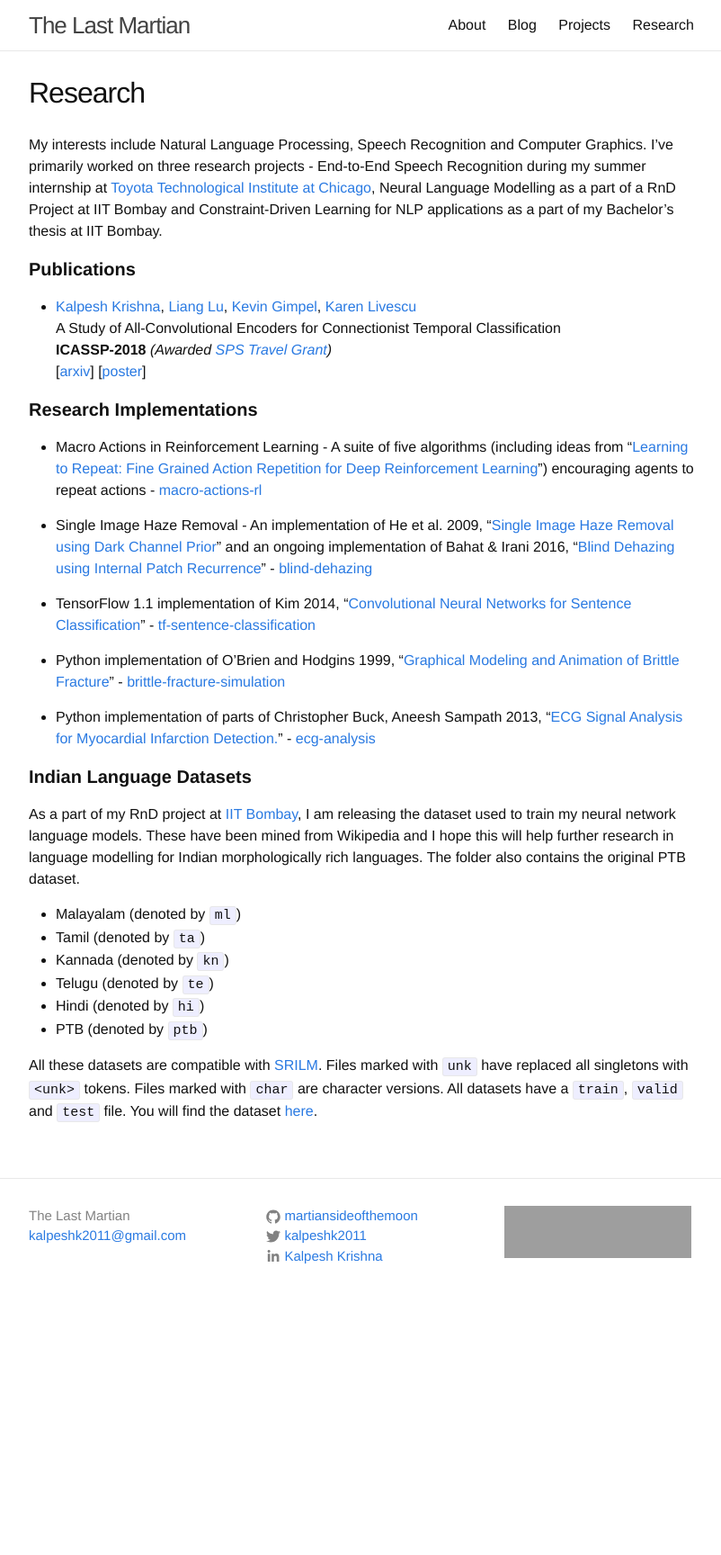
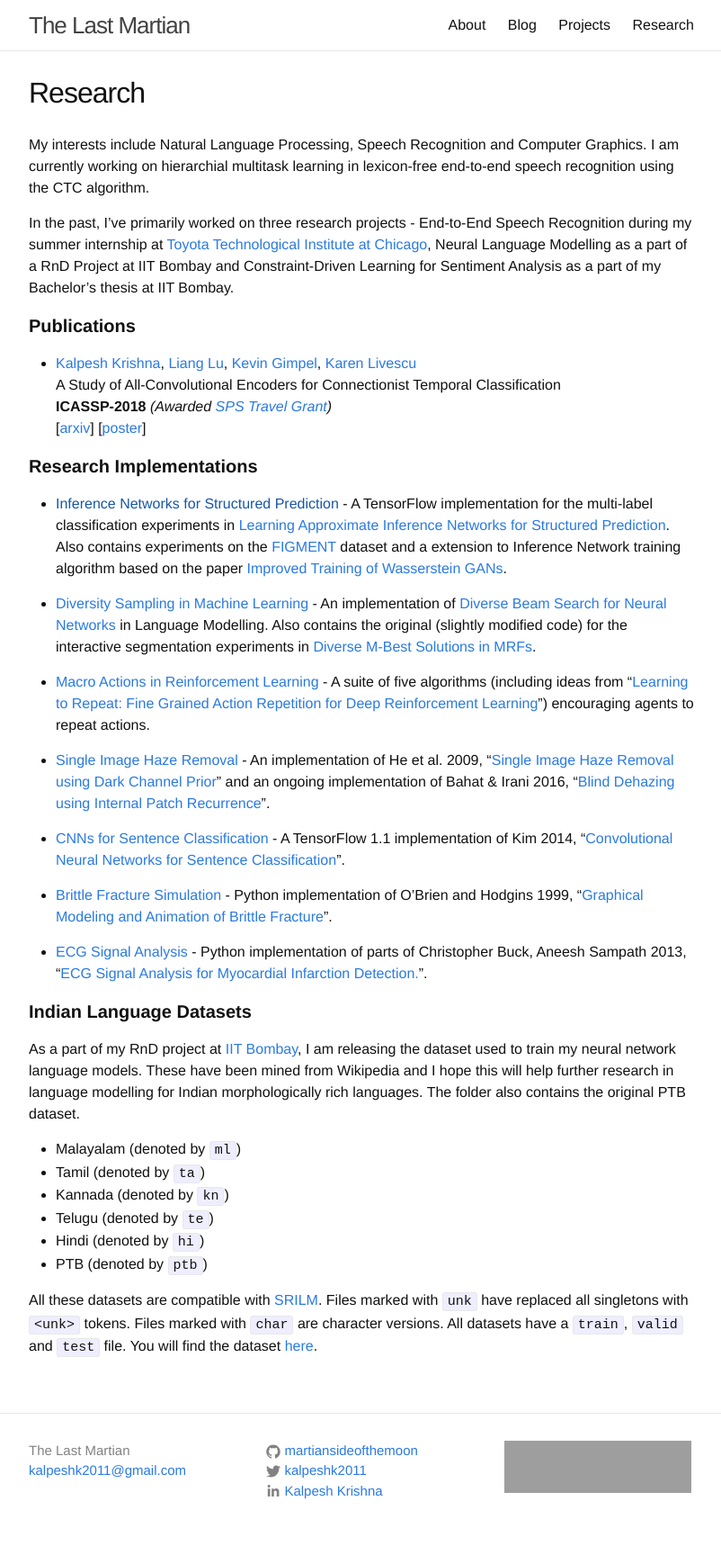
Before and after one commit to martiansideofthemoon/martiansideofthemoon.github.io, a Jekyll site: the page built from _pages/research.md, in a window 1280 px wide. Shown: the whole page at 90% size, without its empty margins (238-1040 px from the left). Built offline with Jekyll 4.4.1, drawn with Linux system fonts in a browser that asks for light colours; comment, search, counter and statistics services are not loaded; before the commit the page ends 1467 px from its top, so only the background shows below that; grey boxes are pictures that could not be loaded.

Commit message:
Research and about me updated

```diff
--- a/_pages/research.md
+++ b/_pages/research.md
@@ -3,7 +3,9 @@ layout: page
 title: Research
 permalink: /research/
 ---
-My interests include Natural Language Processing, Speech Recognition and Computer Graphics. I've primarily worked on three research projects - End-to-End Speech Recognition during my summer internship at [Toyota Technological Institute at Chicago](http://ttic.edu/), Neural Language Modelling as a part of a RnD Project at IIT Bombay and Constraint-Driven Learning for NLP applications as a part of my Bachelor's thesis at IIT Bombay.
+My interests include Natural Language Processing, Speech Recognition and Computer Graphics. I am currently working on hierarchial multitask learning in lexicon-free end-to-end speech recognition using the CTC algorithm.
+
+In the past, I've primarily worked on three research projects - End-to-End Speech Recognition during my summer internship at [Toyota Technological Institute at Chicago](http://ttic.edu/), Neural Language Modelling as a part of a RnD Project at IIT Bombay and Constraint-Driven Learning for Sentiment Analysis as a part of my Bachelor's thesis at IIT Bombay.
 
 #### **Publications**
 
@@ -14,15 +16,19 @@ A Study of All-Convolutional Encoders for Connectionist Temporal Classification
 
 #### **Research Implementations**
 
-* Macro Actions in Reinforcement Learning - A suite of five algorithms (including ideas from "[Learning to Repeat: Fine Grained Action Repetition for Deep Reinforcement Learning](https://arxiv.org/abs/1702.06054)") encouraging agents to repeat actions - [macro-actions-rl](https://github.com/martiansideofthemoon/macro-action-rl)
+* [Inference Networks for Structured Prediction]() - A TensorFlow implementation for the multi-label classification experiments in [Learning Approximate Inference Networks for Structured Prediction](https://arxiv.org/abs/1803.03376). Also contains experiments on the [FIGMENT](http://cistern.cis.lmu.de/figment/) dataset and a extension to Inference Network training algorithm based on the paper [Improved Training of Wasserstein GANs](https://arxiv.org/abs/1704.00028).
 
-* Single Image Haze Removal - An implementation of He et al. 2009, "[Single Image Haze Removal using Dark Channel Prior](https://www.robots.ox.ac.uk/~vgg/rg/papers/hazeremoval.pdf)" and an ongoing implementation of Bahat & Irani 2016, "[Blind Dehazing using Internal Patch Recurrence](http://ieeexplore.ieee.org/document/7492870/)" - [blind-dehazing](https://github.com/martiansideofthemoon/blind-dehazing)
+* [Diversity Sampling in Machine Learning](http://github.com/martiansideofthemoon/diversity-sampling) - An implementation of [Diverse Beam Search for Neural Networks](https://arxiv.org/abs/1610.02424) in Language Modelling. Also contains the original (slightly modified code) for the interactive segmentation experiments in [Diverse M-Best Solutions in MRFs](http://ttic.uchicago.edu/~gregory/papers/MBestModes.pdf).
 
-* TensorFlow 1.1 implementation of Kim 2014, "[Convolutional Neural Networks for Sentence Classification](https://arxiv.org/abs/1408.5882)" - [tf-sentence-classification](https://github.com/martiansideofthemoon/tf-sentence-classification)
+* [Macro Actions in Reinforcement Learning]((https://github.com/martiansideofthemoon/macro-action-rl)) - A suite of five algorithms (including ideas from "[Learning to Repeat: Fine Grained Action Repetition for Deep Reinforcement Learning](https://arxiv.org/abs/1702.06054)") encouraging agents to repeat actions.
 
-* Python implementation of O'Brien and Hodgins 1999, "[Graphical Modeling and Animation of Brittle Fracture](http://graphics.berkeley.edu/papers/Obrien-GMA-1999-08/Obrien-GMA-1999-08.pdf)" - [brittle-fracture-simulation](https://github.com/martiansideofthemoon/brittle-fracture-simulation)
+* [Single Image Haze Removal](https://github.com/martiansideofthemoon/blind-dehazing) - An implementation of He et al. 2009, "[Single Image Haze Removal using Dark Channel Prior](https://www.robots.ox.ac.uk/~vgg/rg/papers/hazeremoval.pdf)" and an ongoing implementation of Bahat & Irani 2016, "[Blind Dehazing using Internal Patch Recurrence](http://ieeexplore.ieee.org/document/7492870/)".
 
-* Python implementation of parts of Christopher Buck, Aneesh Sampath 2013, “[ECG Signal Analysis for Myocardial Infarction Detection.](https://cnx.org/contents/VZtarYnV@2.1:WO1d4SJW@1/Introduction)” - [ecg-analysis](https://github.com/martiansideofthemoon/ecg-analysis)
+* [CNNs for Sentence Classification](https://github.com/martiansideofthemoon/tf-sentence-classification) - A TensorFlow 1.1 implementation of Kim 2014, "[Convolutional Neural Networks for Sentence Classification](https://arxiv.org/abs/1408.5882)".
+
+* [Brittle Fracture Simulation](https://github.com/martiansideofthemoon/brittle-fracture-simulation) - Python implementation of O'Brien and Hodgins 1999, "[Graphical Modeling and Animation of Brittle Fracture](http://graphics.berkeley.edu/papers/Obrien-GMA-1999-08/Obrien-GMA-1999-08.pdf)".
+
+* [ECG Signal Analysis](https://github.com/martiansideofthemoon/ecg-analysis) - Python implementation of parts of Christopher Buck, Aneesh Sampath 2013, “[ECG Signal Analysis for Myocardial Infarction Detection.](https://cnx.org/contents/VZtarYnV@2.1:WO1d4SJW@1/Introduction)”.
 
 #### **Indian Language Datasets**
 
--- a/_posts/2018-05-30-grad-resources.markdown
+++ b/_posts/2018-05-30-grad-resources.markdown
@@ -16,7 +16,7 @@ Most of this advice is written by professors and is focussed towards PhD applica
 
 * [Mor Harchol Balter's Guide](https://www.cs.cmu.edu/~harchol/gradschooltalk.pdf) - An excellent but slightly out-dated guide on writing good PhD applications by a CMU professor. This is a very comprehensive article which starts with the pros and cons of a PhD degree, moves to the application process and ends with some advice on choosing the correct graduate program.
 
-* [Philip Guo's Five-Minute Guide](http://www.pgbovine.net/PhD-application-tips.htm) - A short guide describing the initial screening process during PhD admissions. Lots of interesting videos / articles in the "related pages" section at the end of the guide. YOu might find the Statements of Purpose linked in this article useful.
+* [Philip Guo's Five-Minute Guide](http://www.pgbovine.net/PhD-application-tips.htm) - A short guide describing the initial screening process during PhD admissions. Lots of interesting videos / articles in the "related pages" section at the end of the guide. You might find the Statements of Purpose linked in this article useful.
 
 * [Philip Guo's Older Guide](http://www.pgbovine.net/grad-school-app-tips.htm) - A more comprehensive article listing the best strategies to maximize your chances of selection. This was written while Philip Guo was still a graduate student.
 
```
Also changed, not shown: _pages/about.md (+2 -0 lines).
